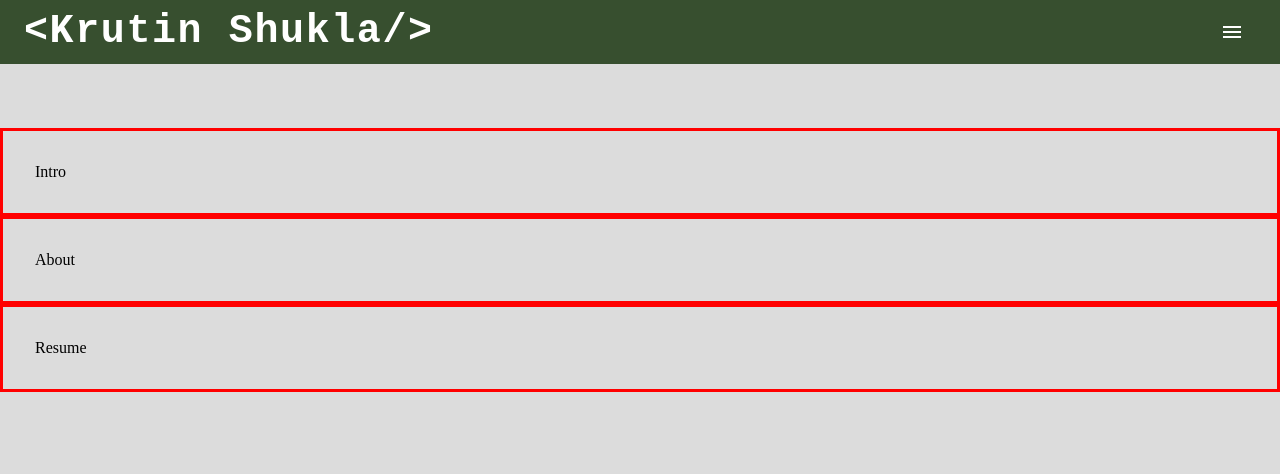
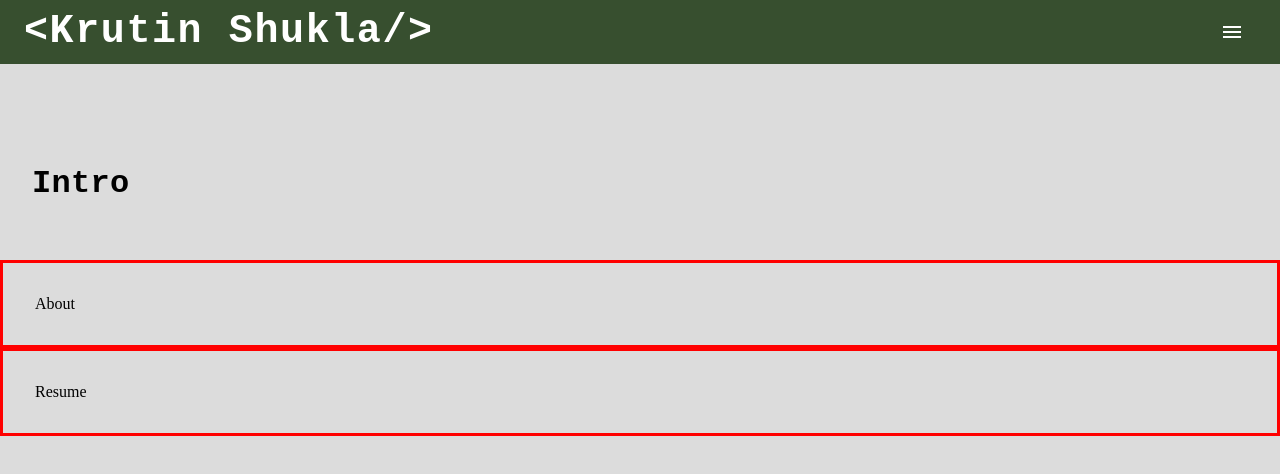
Before and after one commit to Krt-11/Website, a React (Vite) app in the folder personal-website/: page / in a window 1280 px wide. Shown: the top 474 px of the page. Built offline with nearby package versions, Linux system fonts and the light colour scheme.

Commit message:
feat: create intro section

```diff
--- a/personal-website/src/App.tsx
+++ b/personal-website/src/App.tsx
@@ -2,6 +2,7 @@ import React from "react";
 import { Box } from "@mui/material";
 import Header from "./Components/Header/Header";
 import Contact from "./Components/Contact/Contact";
+import Intro from "./Components/Intro/Intro";
 
 const App: React.FC = () => {
   return (
@@ -21,9 +22,7 @@ const App: React.FC = () => {
           marginTop: "8rem",
         }}
       >
-        <Box id="intro" sx={{ padding: "2rem", border: "solid 3px red" }}>
-          Intro
-        </Box>
+        <Intro />
         <Box id="about" sx={{ padding: "2rem", border: "solid 3px red" }}>
           About
         </Box>
--- /dev/null
+++ b/personal-website/src/Components/Intro/Intro.tsx
@@ -0,0 +1,23 @@
+import { Box, Typography } from "@mui/material";
+
+function Intro() {
+  return (
+    <Box sx={{ padding: "2rem" }}>
+      <Typography
+        component="h2"
+        sx={{
+          fontFamily: "monospace",
+          fontWeight: 700,
+          fontSize: "2rem",
+          color: "black",
+          textDecoration: "none",
+          marginBottom: "20px",
+        }}
+      >
+        Intro
+      </Typography>
+    </Box>
+  );
+}
+
+export default Intro;
```
